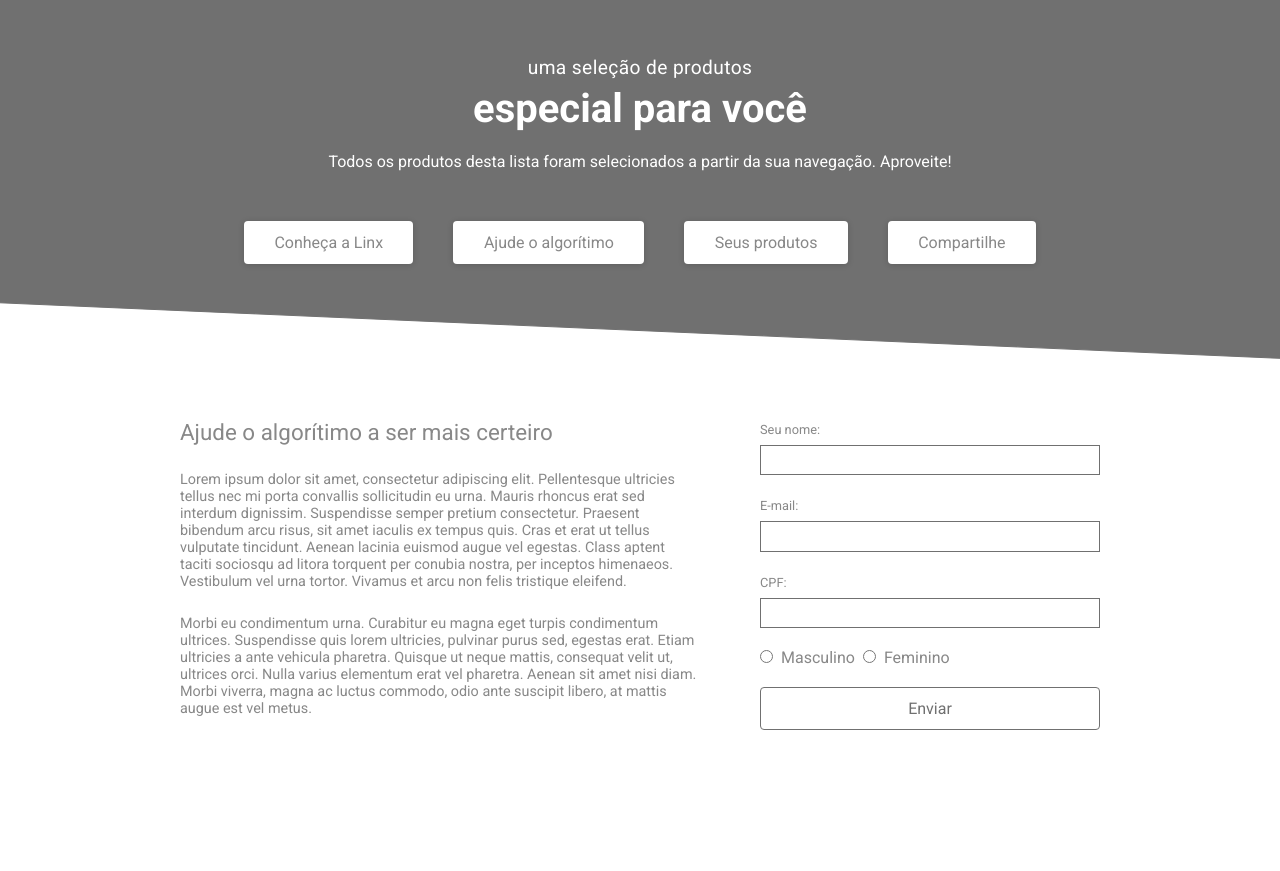
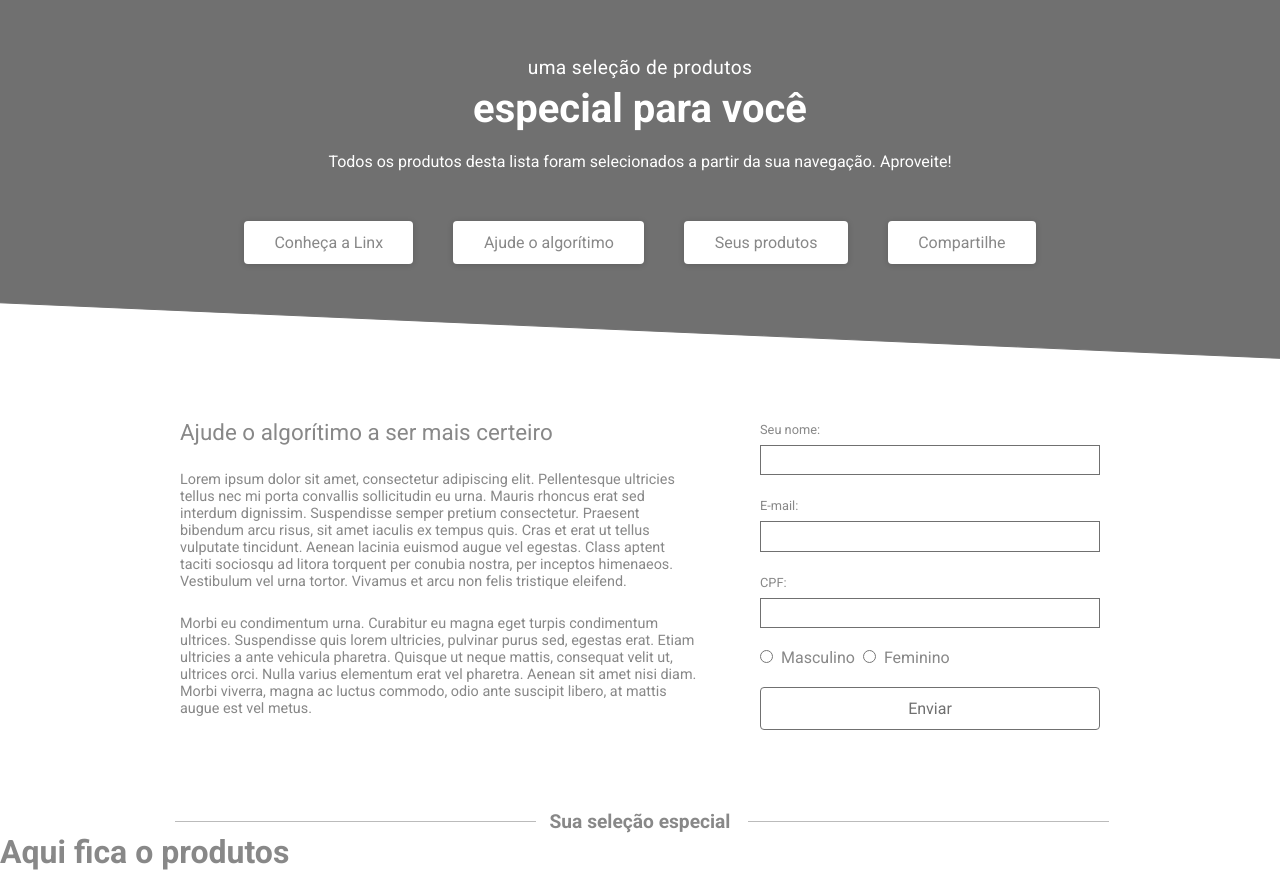
Before and after one commit to LucasMedeiros7/desafio-react-linx-impulse, a React (Vite) app: page / in a window 1280 px wide. Before the commit the page ends 800 px from the top, so only its background shows below. Built offline with nearby package versions, Linux system fonts and the light colour scheme.

Commit message:
component Divisor

```diff
--- a/src/HomePage.jsx
+++ b/src/HomePage.jsx
@@ -1,13 +1,17 @@
+import { Divisor } from './components/Divisor';
 import { FormNewsLetter } from './components/FormNewsLetter';
 import { Header } from './components/Header';
+import { Product } from './components/Product';
 
 import './global.css';
 
 export function HomePage() {
   return (
-    <div>
+    <main>
       <Header />
       <FormNewsLetter />
-    </div>
+      <Divisor text="Sua seleção especial" />
+      <Product />
+    </main>
   );
 }
--- /dev/null
+++ b/src/components/Divisor.jsx
@@ -0,0 +1,9 @@
+import styles from './Divisor.module.css';
+
+export function Divisor({ text }) {
+  return (
+    <div className={styles.divisor}>
+      <strong>{text}</strong>
+    </div>
+  );
+}
--- /dev/null
+++ b/src/components/Divisor.module.css
@@ -0,0 +1,32 @@
+.divisor {
+  display: flex;
+  justify-content: center;
+  margin-top: 5rem;
+}
+
+.divisor strong {
+  font-size: 1.2rem;
+  position: relative;
+}
+
+.divisor strong::before {
+  content: '';
+  position: absolute;
+  width: 22.6rem;
+  height: 0.09rem;
+  background-color: #00000044;
+
+  top: 0.69rem;
+  left: -375px;
+}
+
+.divisor strong::after {
+  content: '';
+  position: absolute;
+  width: 22.6rem;
+  height: 0.09rem;
+  background-color: #00000044;
+
+  top: 0.69rem;
+  left: 198px;
+}
--- a/src/components/FormNewsLetter.jsx
+++ b/src/components/FormNewsLetter.jsx
@@ -1,22 +1,24 @@
 import { useState } from 'react';
+
 import styles from './FormNewsLetter.module.css';
 
 export function FormNewsLetter() {
   const [checkbox, setCheckbox] = useState('');
 
-  function handleCheckBox(sex) {
-    if (checkbox === sex) {
+  function handleCheckBox(genre) {
+    if (checkbox === genre) {
       setCheckbox('');
       return;
     }
 
-    setCheckbox(sex);
+    setCheckbox(genre);
   }
 
   return (
     <div className={styles.container}>
       <aside className={styles.aside}>
         <h2>Ajude o algorítimo a ser mais certeiro</h2>
+
         <p>
           Lorem ipsum dolor sit amet, consectetur adipiscing elit. Pellentesque
           ultricies tellus nec mi porta convallis sollicitudin eu urna. Mauris
--- a/src/components/FormNewsLetter.module.css
+++ b/src/components/FormNewsLetter.module.css
@@ -42,6 +42,11 @@
   outline-color: #bebebe;
 }
 
+.checkboxes label,
+.checkboxes input {
+  cursor: pointer;
+}
+
 .checkboxes label {
   margin: 0 8px;
 }
--- a/src/components/Header.jsx
+++ b/src/components/Header.jsx
@@ -5,10 +5,12 @@ export function Header() {
     <header className={styles.header}>
       <strong>uma seleção de produtos</strong>
       <h1>especial para você</h1>
+
       <p>
         Todos os produtos desta lista foram selecionados a partir da sua
         navegação. Aproveite!
       </p>
+
       <footer className={styles.footer}>
         <a href="#">Conheça a Linx</a>
         <a href="#">Ajude o algorítimo</a>
--- /dev/null
+++ b/src/components/Product.jsx
@@ -0,0 +1,7 @@
+export function Product() {
+  return (
+    <div>
+      <h1>Aqui fica o produtos</h1>
+    </div>
+  );
+}
```
Also changed, not shown: src/components/Product.module.css (added).
